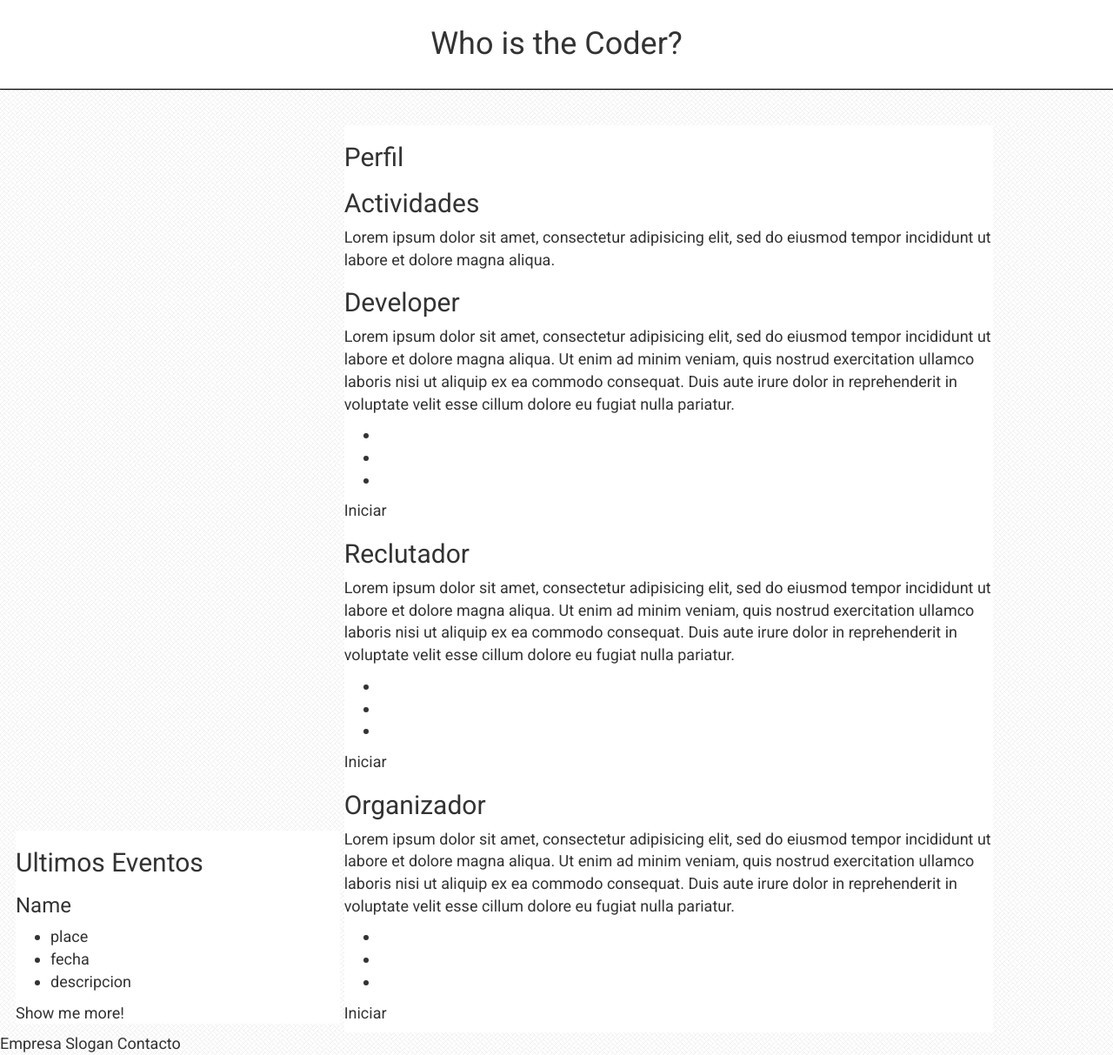
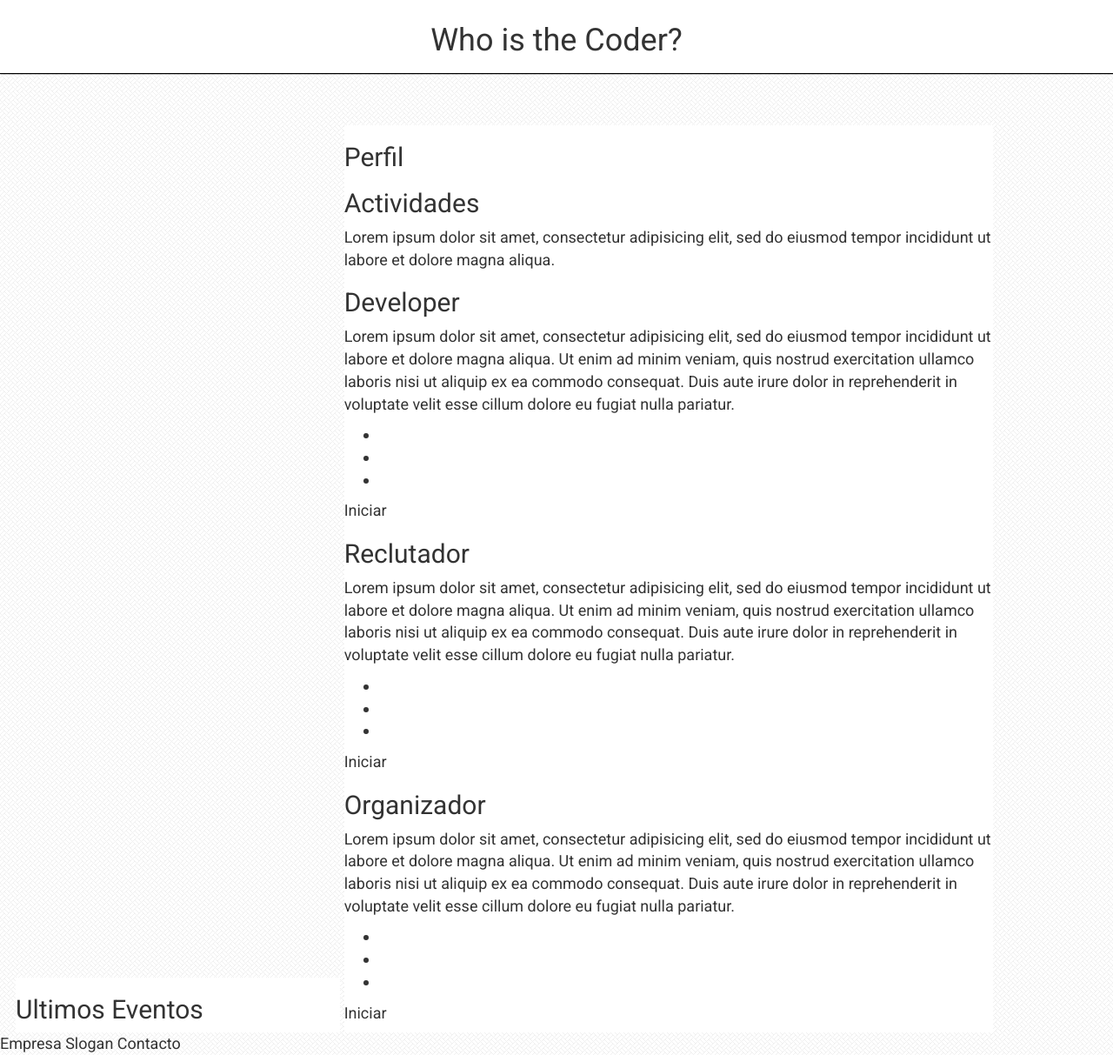
Before and after one commit to IanMendozaJaimes/Who-is-de-coder, a Django app: page /home/ in a window 1280 px wide. Shown: the whole page at 87% size. Run offline with Django 3.2, Linux system fonts and the light colour scheme; data comes from the database, SQL or seed files in the repository; data that the repository does not hold is empty; some libraries are stand-ins or nearby versions.

Commit message:
Agregando statuc

```diff
--- a/WhoIsTheCoder/urls.py
+++ b/WhoIsTheCoder/urls.py
@@ -16,6 +16,8 @@
 from django.conf.urls import url, include
 from django.contrib import admin
 from hackaton import views
+from django.conf.urls.static import static
+from django.conf import settings
 
 urlpatterns = [
     url(r'^admin/', admin.site.urls),
@@ -23,3 +25,5 @@
     url(r'^home/$', views.home),
     url(r'^hackaton/preview/$', views.HackatonList.as_view(), name='hackaton-list'),
 ]
+
+urlpatterns += static(settings.MEDIA_URL, document_root=settings.MEDIA_ROOT)
--- a/templates/begin.html
+++ b/templates/begin.html
@@ -1,3 +1,4 @@
+{% load static from staticfiles %}
 <!DOCTYPE html>
 <html lang="es">
 <head>
@@ -8,11 +9,10 @@
   <meta name="robots" content="all"/>
   <meta name="viewport" content="width=device-width, initial-scale=1.0, user-scalable=no"/>
   <meta http-equiv="X-UA-Compatible" content="IE=edge,chrome=1"/>
-  <link rel="stylesheet" type="text/css" href="css/normalize.css"/>
+  <link rel="stylesheet" type="text/css" href="{% static "css/normalize.css"%}"/>
   <link href="https://maxcdn.bootstrapcdn.com/bootstrap/3.3.6/css/bootstrap.min.css" rel="stylesheet" integrity="sha256-7s5uDGW3AHqw6xtJmNNtr+OBRJUlgkNJEo78P4b0yRw= sha512-nNo+yCHEyn0smMxSswnf/OnX6/KwJuZTlNZBjauKhTK0c+zT+q5JOCx0UFhXQ6rJR9jg6Es8gPuD2uZcYDLqSw==" crossorigin="anonymous"/>
-  <link rel="stylesheet" type="text/css" href="css/normalize.css"/>
   <link href='https://fonts.googleapis.com/css?family=Roboto:400,700' rel='stylesheet' type='text/css'/>
-  <link rel="stylesheet" type="text/css" href="css/app.css">
+  <link rel="stylesheet" type="text/css" href="{%  static "css/app.css"%}">
 </head>
 <body>
     <header class="begin-header">
@@ -22,19 +22,7 @@
       <article class="hacks">
         <h2>Ultimos Eventos</h2>
         <div class="append-ajax-hacks">
-            {{ nombre }}
         </div>
-        <!--Inicio-->
-        <div class="hack-intro">
-          <h3 class="hack-name">Name</h3>
-          <ul class="hack-data">
-            <li class="hack-place">place</li>
-            <li class="hack-date">fecha</li>
-            <li class="hack-desc">descripcion</li>
-          </ul>
-          <span class="hack-link">Show me more!</span>
-        </div>
-        <!--Fin-->
       </article>
       <!--Usuarios-->
       <article class="users">
@@ -128,6 +116,6 @@
       <span class="contact">Contacto</span>
     </footer>
     <script type="text/javascript" src="https://code.jquery.com/jquery-2.2.0.min.js"></script>
-    <script type="text/javascript" src="js/app.js"></script>
+    <script type="text/javascript" src="{%  static "js/app.js"%}"></script>
 </body>
 </html>
```
Also changed, not shown: WhoIsTheCoder/settings.py (+7 -0 lines), static/css/app.css (renamed from templates/css/app.css), static/css/normalize.css (renamed from templates/css/normalize.css), static/js/app.js (renamed from templates/js/app.js), static/js/app2.js (renamed from templates/js/app2.js).
